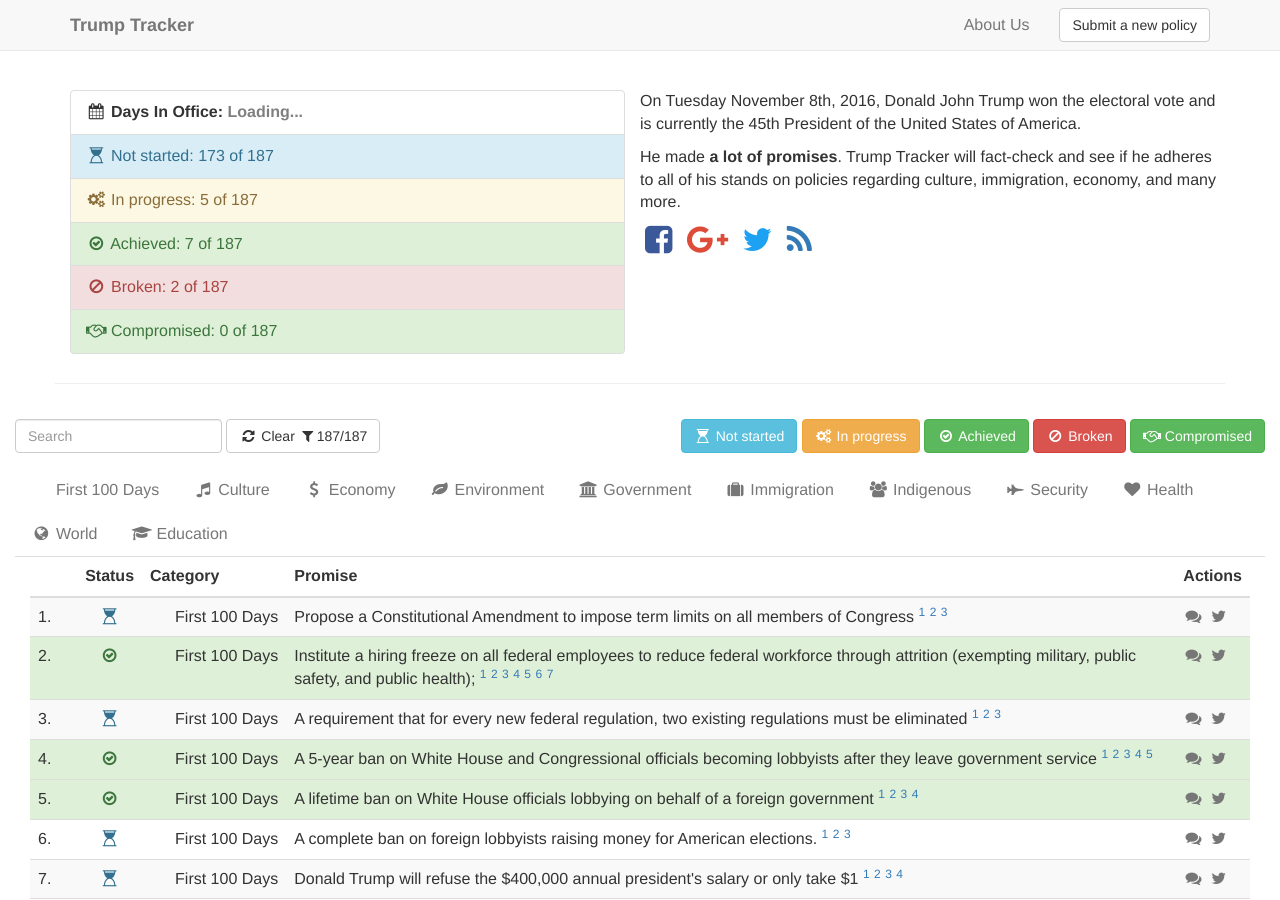
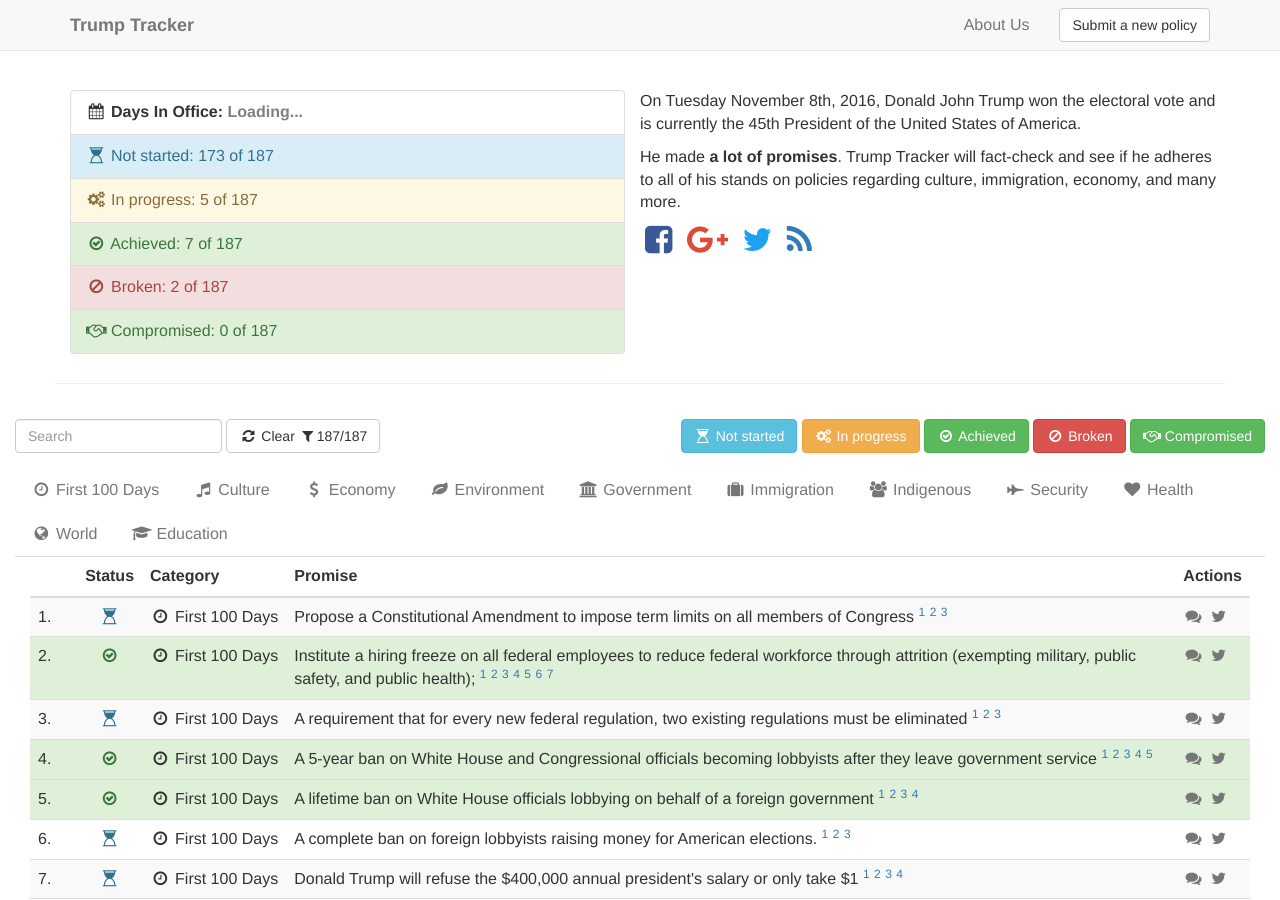
Before and after one commit to TrumpTracker/trumptracker.github.io, a Jekyll site: the page built from revamp.html, in a window 1280 px wide and 900 px high. Built offline with Jekyll 4.4.1, drawn with Linux system fonts in a browser that asks for light colours; nearby versions of some CDN libraries.

Commit message:
100 days icon fix

```diff
--- a/_data/revamp.yaml
+++ b/_data/revamp.yaml
@@ -1,5 +1,5 @@
 icons:
-    First 100 days: clock-o
+    First 100 Days: clock-o
     Culture: music
     Economy: dollar
     Environment: leaf
```
